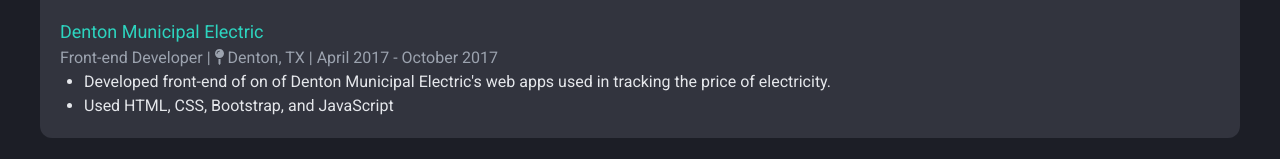
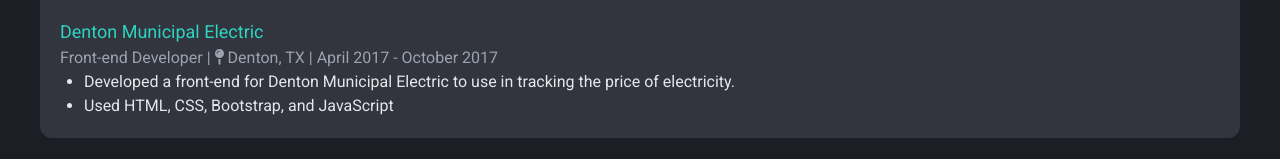
Before and after one commit to Jared-Anderson/Jared-Anderson.github.io, an Angular app: page / in a window 1280 px wide. Shown: the part 1371-1530 px from the top of the page. Built offline with nearby package versions, Linux system fonts and the light colour scheme.

Commit message:
updated typo

```diff
--- a/src/app/components/resume/resume-detail/resume-detail.component.html
+++ b/src/app/components/resume/resume-detail/resume-detail.component.html
@@ -200,8 +200,8 @@
         <div>
           <ul class="list-disc pl-6 text-gray-200">
             <li>
-              Developed front-end of on of Denton Municipal Electric's web apps
-              used in tracking the price of electricity.
+              Developed a front-end for Denton Municipal Electric to use in
+              tracking the price of electricity.
             </li>
             <li>Used HTML, CSS, Bootstrap, and JavaScript</li>
           </ul>
```
Also changed, not shown: 3 other files (tests, documents, lock files or other folders).
